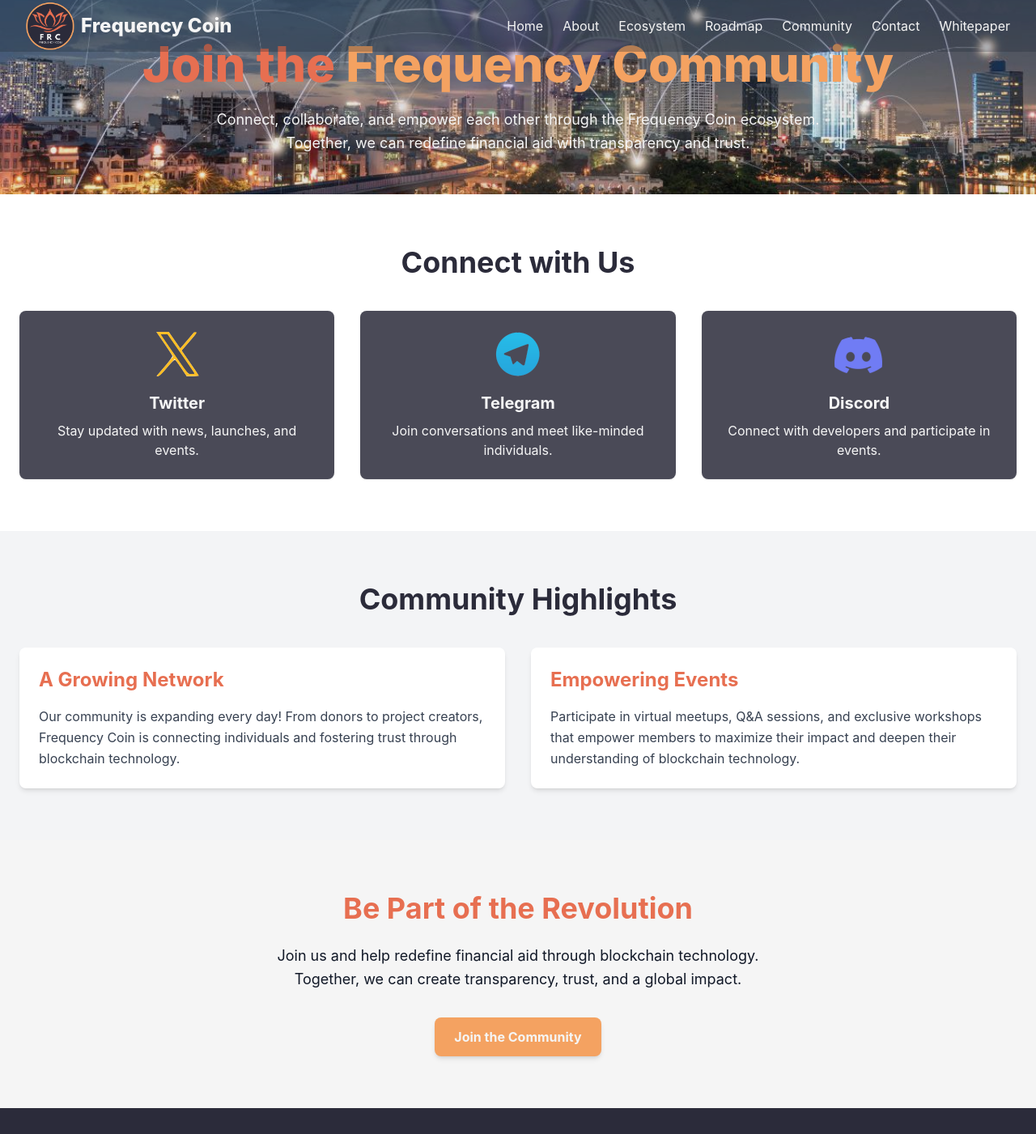
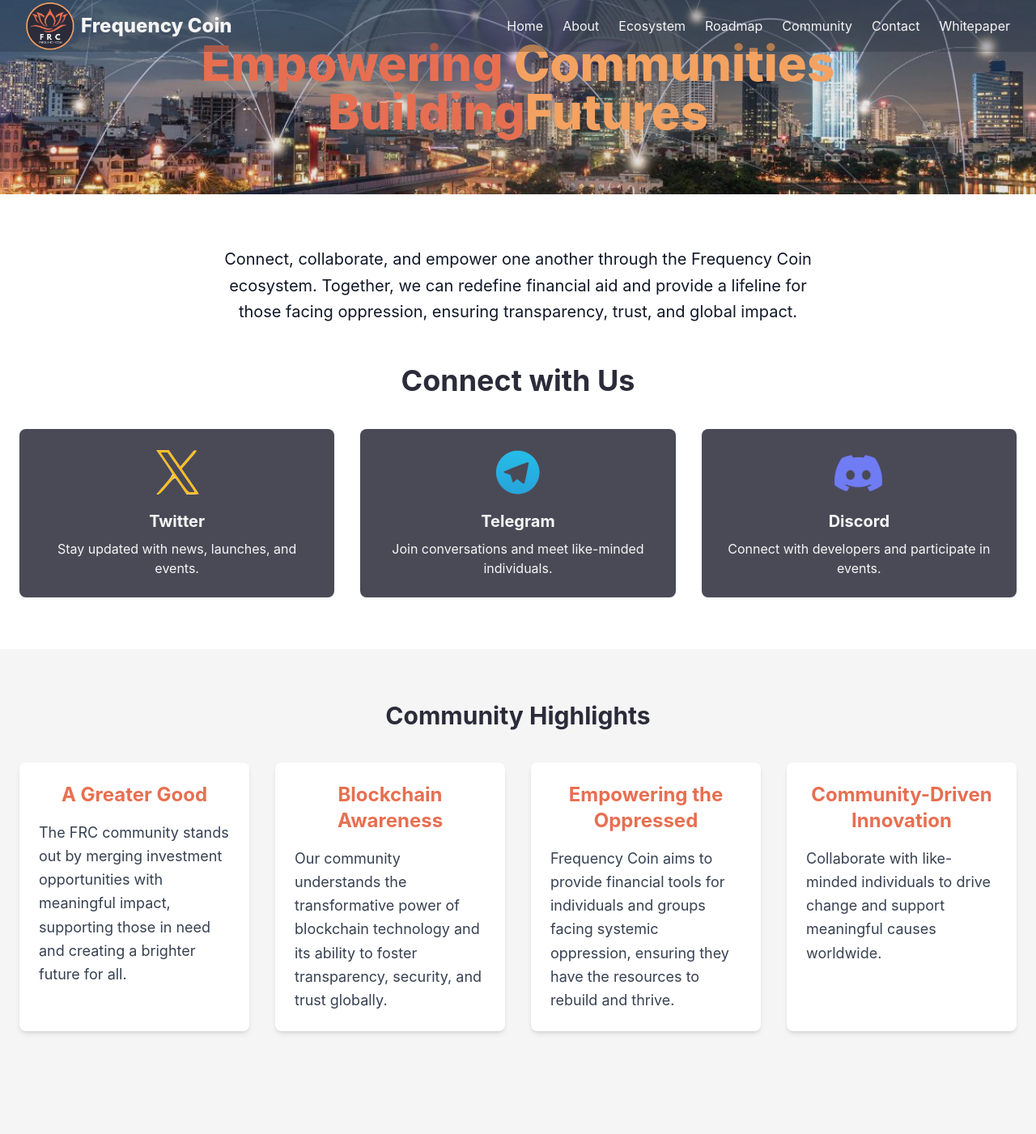
Before and after one commit to mabgcm/frc, a Next.js app: page /community in a window 1280 px wide. Shown: the top 1401 px of the page at 81% size. Built offline with nearby package versions, Linux system fonts and the light colour scheme.

Commit message:
text enrichment

```diff
--- a/app/about/page.js
+++ b/app/about/page.js
@@ -124,7 +124,7 @@ export default function About() {
                         Explore the detailed whitepaper to understand our vision, mission, and roadmap in depth.
                     </p>
                     <a
-                        href="/FRC_Whitepaper.pdf"
+                        href="/whitepaper.pdf"
                         download
                         className="inline-block px-6 py-3 bg-frcPurple text-frcWhite font-bold rounded-lg hover:bg-frcBlue hover:scale-105 transition-all duration-300 shadow-md"
                     >
--- a/app/community/page.js
+++ b/app/community/page.js
@@ -16,17 +16,26 @@ export default function Community() {
                 ></div>
                 <div className="relative z-10 px-6">
                     <h1 className="text-5xl md:text-6xl font-extrabold mb-6 text-frcPurple animate-fadeUp">
-                        Join the <span className="text-frcBlue">Frequency Community</span>
+                        Empowering <span className="text-frcBlue">Communities</span> <br />Building<span className="text-frcBlue">Futures</span>
                     </h1>
-                    <p className="text-lg text-frcWhite leading-relaxed max-w-3xl mx-auto animate-fadeUp">
-                        Connect, collaborate, and empower each other through the Frequency Coin ecosystem. Together, we can redefine financial aid with transparency and trust.
-                    </p>
+
                 </div>
             </section>
 
+
+
             {/* Connect on Social Media */}
             <section className="bg-white py-16">
-                <div className="container mx-auto px-6">
+
+                <div className="mb-12 text-center">
+                    <p className="text-gray-900 text-xl leading-relaxed mb-8 max-w-3xl mx-auto">
+                        Connect, collaborate, and empower one another through the Frequency Coin ecosystem. Together, we can
+                        redefine financial aid and provide a lifeline for those facing oppression, ensuring transparency, trust,
+                        and global impact.
+                    </p>
+                </div>
+
+                <div className="container mx-auto px-6 animate-fadeUp">
                     <h2 className="text-4xl font-bold text-center text-frcGray mb-10 animate-fadeUp">
                         Connect with Us
                     </h2>
@@ -88,26 +97,40 @@ export default function Community() {
                 </div>
             </section>
 
-            {/* Community Highlights */}
-            <section className="py-16 bg-gray-100">
+            {/* Highlights Section */}
+            <section className="py-16 bg-frcWhite">
                 <div className="container mx-auto px-6">
-                    <h2 className="text-4xl font-bold text-center text-frcGray mb-10 animate-fadeUp">
+                    <h2 className="text-3xl font-bold text-center text-frcGray mb-10">
                         Community Highlights
                     </h2>
-                    <div className="grid grid-cols-1 md:grid-cols-2 gap-8">
-                        {/* User Story */}
+                    <div className="grid grid-cols-1 md:grid-cols-2 lg:grid-cols-4 gap-8">
+                        {/* Highlight Cards */}
                         <div className="p-6 bg-white rounded-lg shadow-md hover:shadow-lg transform hover:scale-105 transition-all duration-300">
-                            <h3 className="text-2xl font-bold text-frcPurple mb-4">A Growing Network</h3>
-                            <p className="text-gray-700 leading-relaxed">
-                                Our community is expanding every day! From donors to project creators, Frequency Coin is connecting individuals and fostering trust through blockchain technology.
+                            <h3 className="text-2xl font-bold text-frcPurple mb-4 text-center">A Greater Good</h3>
+                            <p className="text-lg text-gray-700 leading-relaxed">
+                                The FRC community stands out by merging investment opportunities with meaningful impact, supporting those in need and creating a brighter future for all.
                             </p>
                         </div>
 
-                        {/* Community Events */}
                         <div className="p-6 bg-white rounded-lg shadow-md hover:shadow-lg transform hover:scale-105 transition-all duration-300">
-                            <h3 className="text-2xl font-bold text-frcPurple mb-4">Empowering Events</h3>
-                            <p className="text-gray-700 leading-relaxed">
-                                Participate in virtual meetups, Q&A sessions, and exclusive workshops that empower members to maximize their impact and deepen their understanding of blockchain technology.
+                            <h3 className="text-2xl font-bold text-frcPurple mb-4 text-center">Blockchain Awareness</h3>
+                            <p className="text-lg text-gray-700 leading-relaxed">
+                                Our community understands the transformative power of blockchain technology and its ability to foster transparency, security, and trust globally.
+                            </p>
+                        </div>
+
+                        <div className="p-6 bg-white rounded-lg shadow-md hover:shadow-lg transform hover:scale-105 transition-all duration-300">
+                            <h3 className="text-2xl font-bold text-frcPurple mb-4 text-center">Empowering the Oppressed</h3>
+                            <p className="text-lg text-gray-700 leading-relaxed">
+                                Frequency Coin aims to provide financial tools for individuals and groups facing systemic oppression,
+                                ensuring they have the resources to rebuild and thrive.
+                            </p>
+                        </div>
+
+                        <div className="p-6 bg-white rounded-lg shadow-md hover:shadow-lg transform hover:scale-105 transition-all duration-300">
+                            <h3 className="text-2xl font-bold text-frcPurple mb-4 text-center">Community-Driven Innovation</h3>
+                            <p className="text-lg text-gray-700 leading-relaxed">
+                                Collaborate with like-minded individuals to drive change and support meaningful causes worldwide.
                             </p>
                         </div>
                     </div>
@@ -118,13 +141,14 @@ export default function Community() {
             <section className="bg-frcWhite text-frcGray py-16 text-center">
                 <h2 className="text-4xl font-bold mb-6 animate-fadeUp">Be Part of the Revolution</h2>
                 <p className="text-lg mb-8 max-w-2xl mx-auto text-gray-900 leading-relaxed animate-fadeUp">
-                    Join us and help redefine financial aid through blockchain technology. Together, we can create transparency, trust, and a global impact.
+                    Join a global movement that empowers the oppressed, supports the vulnerable, and redefines financial aid
+                    through blockchain technology. Together, we can create a world built on trust, transparency, and compassion.
                 </p>
                 <a
                     href="https://t.me/FrequencyCoinCommunity"
                     target="_blank"
                     rel="noopener noreferrer"
-                    className="inline-block px-6 py-3 bg-frcBlue text-frcWhite font-bold rounded-lg hover:bg-frcPurple hover:scale-105 transition-all duration-300 shadow-md"
+                    className="inline-block px-6 py-3 bg-frcPurple text-frcWhite font-bold rounded-lg hover:bg-frcGray hover:text-frcWhite hover:scale-105 transition-all duration-300 shadow-md"
                 >
                     Join the Community
                 </a>
--- a/app/page.js
+++ b/app/page.js
@@ -177,11 +177,11 @@ export default function Home() {
             {[
               {
                 phase: "Phase 1: Q1 2025",
-                description: "Whitepaper release, community building, and establishing the ecosystem foundation.",
+                description: "Whitepaper release, community building, presale and exchange listing.",
               },
               {
                 phase: "Phase 2: Q2 2025",
-                description: "Token presale and exchange listing. Build liquidity and accessibility.",
+                description: "Establishing the ecosystem foundation. Build liquidity and accessibility.",
               },
               {
                 phase: "Phase 3: Q3 2025",
--- a/app/roadmap/page.js
+++ b/app/roadmap/page.js
@@ -34,31 +34,32 @@ export default function Roadmap() {
                         <div className="p-6 bg-frcWhite shadow-lg rounded-xl transform hover:scale-105 transition-transform duration-300">
                             <h3 className="text-2xl font-bold text-frcPurple mb-4">Phase 1: Q1 2025</h3>
                             <p className="text-gray-700 leading-relaxed">
-                                Launch of the <span className="font-bold">whitepaper</span>, kickstarting the platform's vision, mission, and technical foundation. Community building and initial marketing campaigns begin to raise awareness and attract early adopters.
+                                Release of the <span className="font-bold">whitepaper</span> to outline the platform's vision and technical framework. <span className="font-bold">Community building</span> efforts commence alongside initial marketing campaigns to foster awareness and attract early adopters. <span className="font-bold">Presale</span> and <span className="font-bold">exchange listing</span> to establish initial market presence and accessibility.
                             </p>
                         </div>
                         {/* Phase 2 */}
                         <div className="p-6 bg-frcWhite shadow-lg rounded-xl transform hover:scale-105 transition-transform duration-300">
                             <h3 className="text-2xl font-bold text-frcPurple mb-4">Phase 2: Q2 2025</h3>
                             <p className="text-gray-700 leading-relaxed">
-                                Initiation of the <span className="font-bold">Token Presale</span> to provide early access and liquidity. Launch on decentralized and centralized exchanges, enabling global accessibility to Frequency Coin.
+                                Focus on building <span className="font-bold">liquidity</span> and <span className="font-bold">accessibility</span> through partnerships and decentralized exchange integration. Establishing the <span className="font-bold">ecosystem foundation</span> to ensure a robust infrastructure for future platform development.
                             </p>
                         </div>
                         {/* Phase 3 */}
                         <div className="p-6 bg-frcWhite shadow-lg rounded-xl transform hover:scale-105 transition-transform duration-300">
                             <h3 className="text-2xl font-bold text-frcPurple mb-4">Phase 3: Q3 2025</h3>
                             <p className="text-gray-700 leading-relaxed">
-                                Deployment of the <span className="font-bold">Beta Platform</span> with essential functionalities like project creation, donation tracking, and smart contract fund distribution. Feedback collection to optimize user experience.
+                                Launch of the <span className="font-bold">Beta Platform</span> with core functionalities, enabling users to create <span className="font-bold">projects</span> and track <span className="font-bold">funds</span>. Incorporating essential features like secure <span className="font-bold">fund distribution</span> and detailed <span className="font-bold">analytics</span> to optimize user experience.
                             </p>
                         </div>
                         {/* Phase 4 */}
                         <div className="p-6 bg-frcWhite shadow-lg rounded-xl transform hover:scale-105 transition-transform duration-300">
                             <h3 className="text-2xl font-bold text-frcPurple mb-4">Phase 4: Q4 2025</h3>
                             <p className="text-gray-700 leading-relaxed">
-                                Full release of the <span className="font-bold">Web Application</span>, featuring advanced analytics, user profiles, and Layer-2 scalability. Expanded marketing efforts target NGOs and corporate partnerships.
+                                Complete platform launch with <span className="font-bold">advanced features</span>, including enhanced <span className="font-bold">user profiles</span> and <span className="font-bold">analytics tools</span>. Achieving <span className="font-bold">scalability</span> through <span className="font-bold">Layer-2 integration</span> and targeted efforts to onboard <span className="font-bold">NGOs</span> and <span className="font-bold">corporate partners</span>.
                             </p>
                         </div>
                     </div>
+
                 </div>
             </section>
 
```
